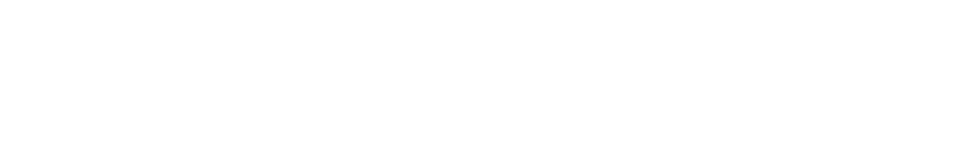
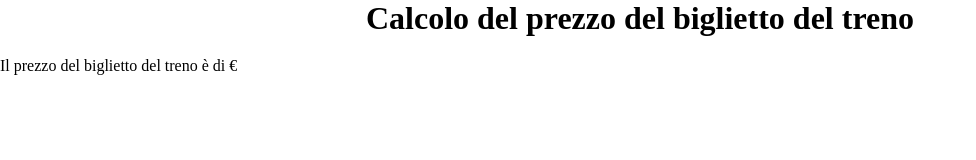
Before and after one commit to fds909/js-biglietto-treno, a plain HTML site: page index.html in a window 1280 px wide. Shown: the whole page, without its empty margins (0-976 px from the left). Drawn offline with Linux system fonts and the light colour scheme.

Commit message:
completo

```diff
--- a/css/style.css
+++ b/css/style.css
@@ -4,3 +4,13 @@
     padding: 0;
     box-sizing: border-box;
 }
+
+body {
+    background-color: white;
+    color: black;
+}
+
+h1 {
+    margin-bottom: 20px;
+    text-align: center;
+}
--- a/index.html
+++ b/index.html
@@ -10,7 +10,9 @@
     <title>Biglietto Treno</title>
 </head>
 <body>
+    <h1>Calcolo del prezzo del biglietto del treno</h1>
 
+    <p>Il prezzo del biglietto del treno è di €<span id="ticketPrice"></span></p>
     <script type="text/javascript" src="js/script.js"></script>
 </body>
 </html>
```
